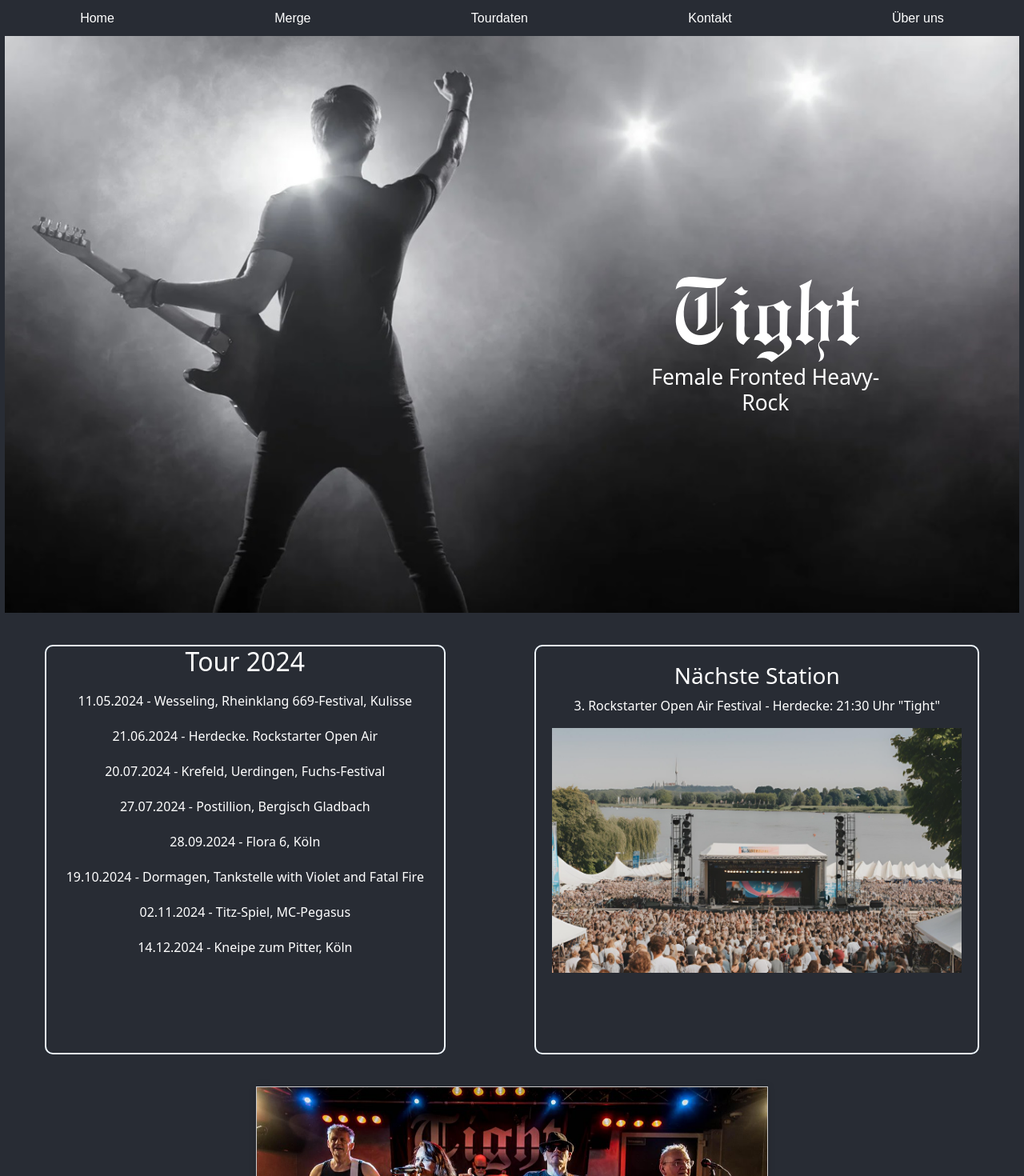
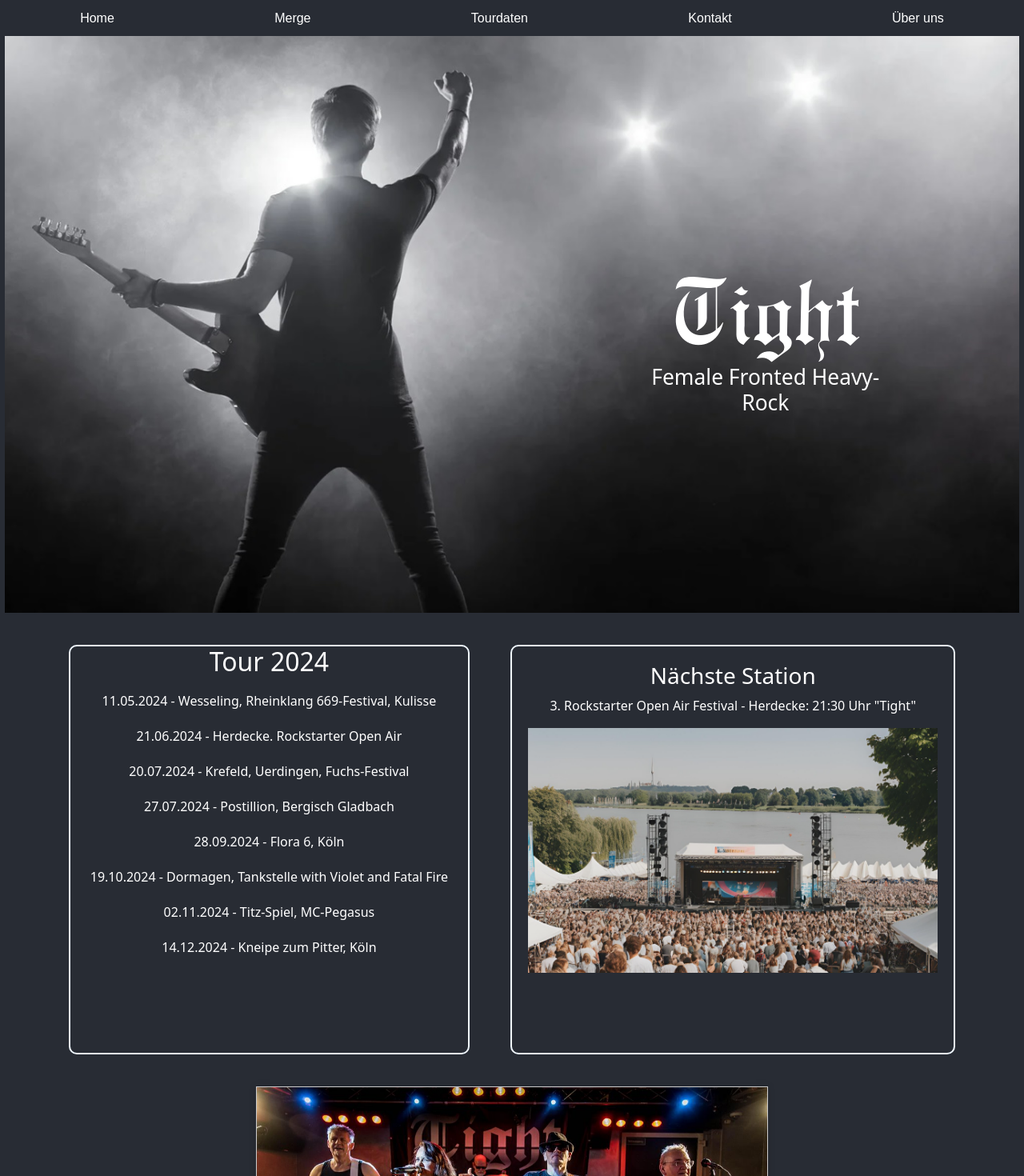
Before and after one commit to M1roel/tight-rock, a React (Create React App) app: page / in a window 1280 px wide. Shown: the top 1470 px of the page at 80% size. Built offline with nearby package versions, Linux system fonts and the light colour scheme.

Commit message:
Tour Container CSS nochmals angepasst

```diff
--- a/src/styles/App.css
+++ b/src/styles/App.css
@@ -82,7 +82,7 @@
   align-items: center; /* Zentriert den Inhalt vertikal */
   background-color: #282c34; /* Hintergrundfarbe */
   color: white; /* Textfarbe */
-  margin: 0 auto; /* Setzt den äußeren Abstand auf oben/unten 0 und links/rechts automatisch */
+  margin: 0 2%; /* Setzt den äußeren Abstand auf oben/unten 0 und links/rechts automatisch */
   padding: 0; /* Inneren Abstand auf 0 setzen */
 }
 
@@ -107,7 +107,7 @@
   background-color: #282c34; /* Hintergrundfarbe */
   color: white; /* Textfarbe */
   text-align: center; /* Zentriert den Text horizontal */
-  margin: 0 auto; /* Setzt den äußeren Abstand auf oben/unten 0 und links/rechts automatisch */
+  margin: 0 2%; /* Setzt den äußeren Abstand auf oben/unten 0 und links/rechts automatisch */
 }
 
 .Tour-foto {
```
